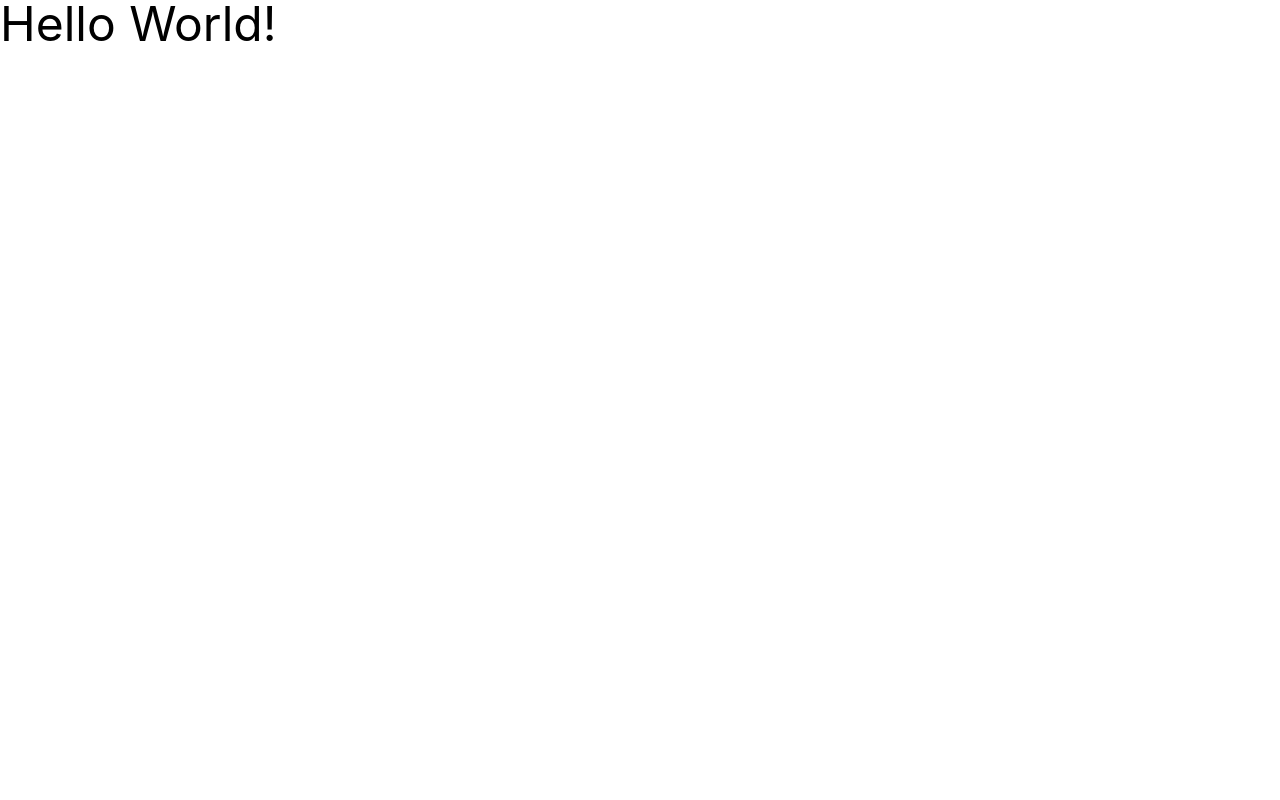
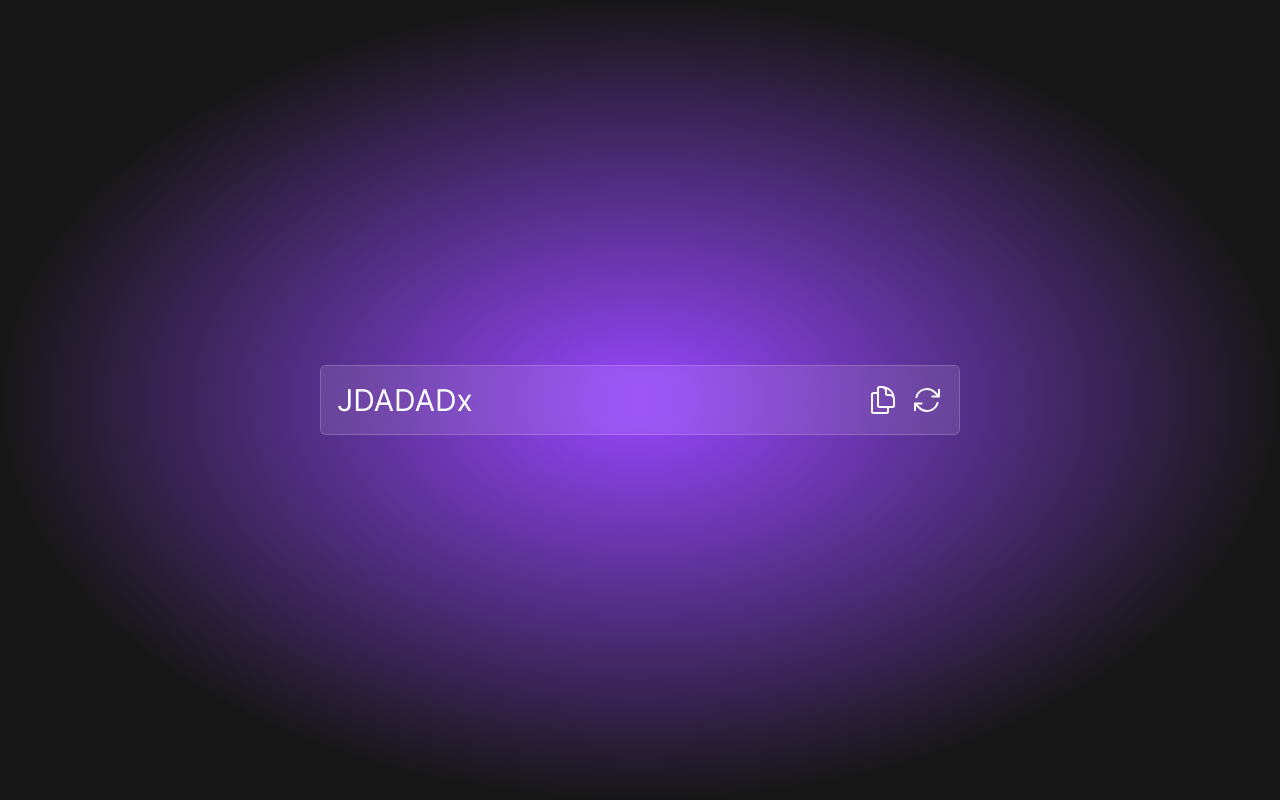
Before and after one commit to andrijantasevski/password-generator, a React (Vite) app: page / in a window 1280 px wide. Built offline with nearby package versions, Linux system fonts and the light colour scheme.

Commit message:
Component created. Lacks logic.

```diff
--- a/package.json
+++ b/package.json
@@ -9,6 +9,7 @@
     "preview": "vite preview"
   },
   "dependencies": {
+    "@headlessui/react": "^1.7.3",
     "react": "^18.2.0",
     "react-dom": "^18.2.0"
   },
--- a/src/App.tsx
+++ b/src/App.tsx
@@ -1,5 +1,49 @@
+import { useState } from "react";
+import { Transition } from "@headlessui/react";
+import PasswordGenerator from "./components/PasswordGenerator";
+
 function App() {
-  return <div className="text-5xl">Hello World!</div>;
+  const [passwordCopied, setPasswordCopied] = useState(false);
+
+  function togglePasswordPopUp() {
+    setPasswordCopied((prev) => !prev);
+    setTimeout(() => setPasswordCopied((prev) => !prev), 1500);
+  }
+
+  return (
+    <div className="main-background relative flex h-screen items-center justify-center">
+      <div className="mx-auto w-11/12 lg:w-6/12">
+        <PasswordGenerator togglePasswordPopUp={togglePasswordPopUp} />
+      </div>
+      <Transition
+        show={passwordCopied}
+        enter="transition-opacity ease-linear duration-200"
+        enterFrom="opacity-0"
+        enterTo="opacity-100"
+        leave="transition-opacity ease-linear duration-500"
+        leaveFrom="opacity-100"
+        leaveTo="opacity-0"
+      >
+        <div className="blur-container absolute bottom-4 right-4 flex items-center gap-2 rounded-md p-2 text-sm text-neutral-50">
+          <p>Password copied</p>
+          <svg
+            xmlns="http://www.w3.org/2000/svg"
+            fill="none"
+            viewBox="0 0 24 24"
+            strokeWidth={1.5}
+            stroke="currentColor"
+            className="h-4 w-4"
+          >
+            <path
+              strokeLinecap="round"
+              strokeLinejoin="round"
+              d="M4.5 12.75l6 6 9-13.5"
+            />
+          </svg>
+        </div>
+      </Transition>
+    </div>
+  );
 }
 
 export default App;
--- /dev/null
+++ b/src/components/PasswordGenerator.tsx
@@ -0,0 +1,59 @@
+import copyPassword from "../utils/copyPassword";
+
+interface Props {
+  togglePasswordPopUp: () => void;
+}
+
+function PasswordGenerator({ togglePasswordPopUp }: Props) {
+  return (
+    <div className="blur-container flex w-full items-center justify-between rounded-md p-4">
+      <p className="text-xl text-white lg:text-3xl">JDADADx</p>
+
+      <div className="flex items-center gap-3">
+        <button
+          type="button"
+          aria-label="Copy password"
+          title="Copy password"
+          onClick={() => togglePasswordPopUp()}
+        >
+          <svg
+            xmlns="http://www.w3.org/2000/svg"
+            fill="none"
+            viewBox="0 0 24 24"
+            strokeWidth={1.5}
+            stroke="currentColor"
+            className="h-6 w-6 text-neutral-50 lg:h-8 lg:w-8"
+          >
+            <path
+              strokeLinecap="round"
+              strokeLinejoin="round"
+              d="M15.75 17.25v3.375c0 .621-.504 1.125-1.125 1.125h-9.75a1.125 1.125 0 01-1.125-1.125V7.875c0-.621.504-1.125 1.125-1.125H6.75a9.06 9.06 0 011.5.124m7.5 10.376h3.375c.621 0 1.125-.504 1.125-1.125V11.25c0-4.46-3.243-8.161-7.5-8.876a9.06 9.06 0 00-1.5-.124H9.375c-.621 0-1.125.504-1.125 1.125v3.5m7.5 10.375H9.375a1.125 1.125 0 01-1.125-1.125v-9.25m12 6.625v-1.875a3.375 3.375 0 00-3.375-3.375h-1.5a1.125 1.125 0 01-1.125-1.125v-1.5a3.375 3.375 0 00-3.375-3.375H9.75"
+            />
+          </svg>
+        </button>
+        <button
+          type="button"
+          aria-label="Generate password"
+          title="Generate password"
+        >
+          <svg
+            xmlns="http://www.w3.org/2000/svg"
+            fill="none"
+            viewBox="0 0 24 24"
+            strokeWidth={1.5}
+            stroke="currentColor"
+            className="h-6 w-6 text-neutral-50 lg:h-8 lg:w-8"
+          >
+            <path
+              strokeLinecap="round"
+              strokeLinejoin="round"
+              d="M16.023 9.348h4.992v-.001M2.985 19.644v-4.992m0 0h4.992m-4.993 0l3.181 3.183a8.25 8.25 0 0013.803-3.7M4.031 9.865a8.25 8.25 0 0113.803-3.7l3.181 3.182m0-4.991v4.99"
+            />
+          </svg>
+        </button>
+      </div>
+    </div>
+  );
+}
+
+export default PasswordGenerator;
--- a/src/index.css
+++ b/src/index.css
@@ -15,3 +15,16 @@
     font-family: "Inter", sans-serif;
   }
 }
+
+@layer utilities {
+  .main-background {
+    background: radial-gradient(50% 50% at 50% 50%, #9747ff 0%, #171717 100%);
+  }
+
+  .blur-container {
+    backdrop-filter: blur(20px);
+    -webkit-backdrop-filter: blur(20px);
+    background-color: rgba(250, 250, 250, 0.1);
+    border: 1px solid rgba(250, 250, 250, 0.18);
+  }
+}
--- /dev/null
+++ b/src/utils/copyPassword.ts
@@ -0,0 +1,3 @@
+export default function copyPassword(password: string) {
+  navigator.clipboard.writeText(password);
+}
```
Also changed, not shown: index.html (line endings or trailing spaces), 1 other file (tests, documents, lock files or other folders).
